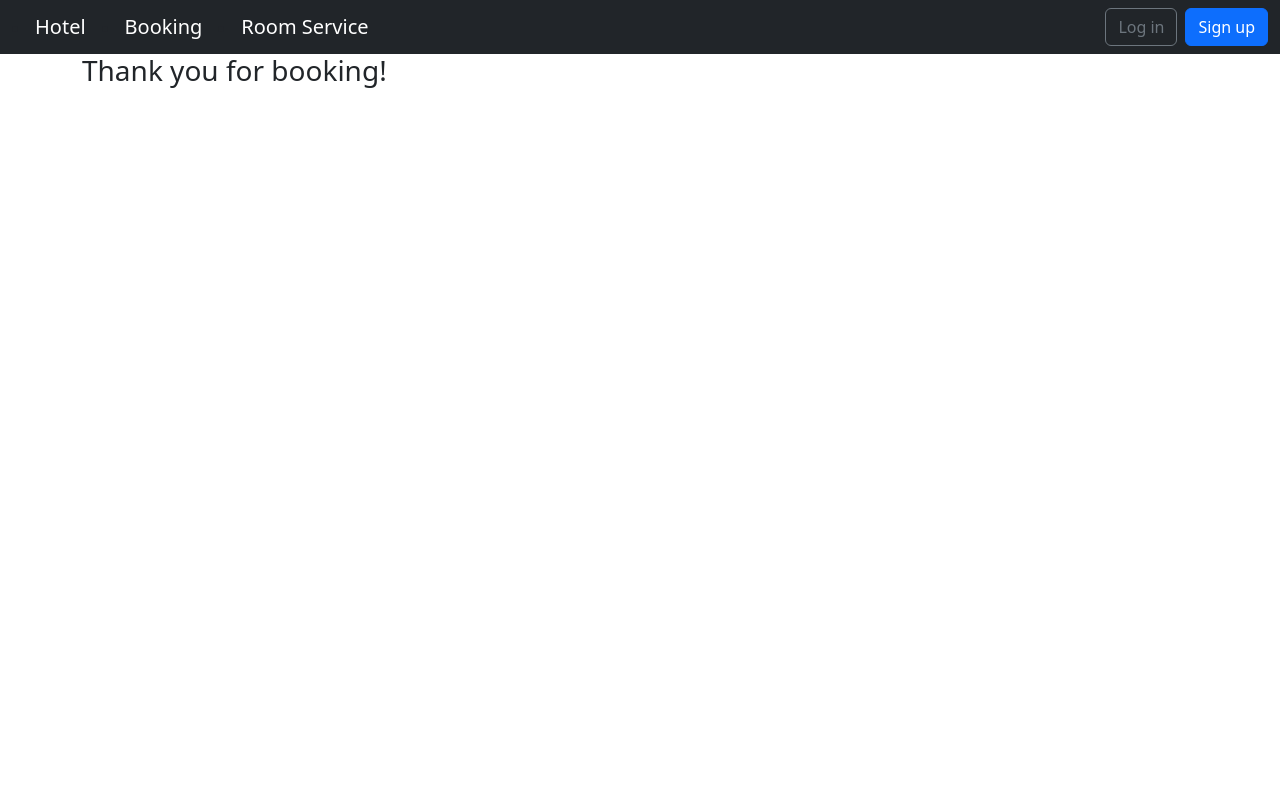
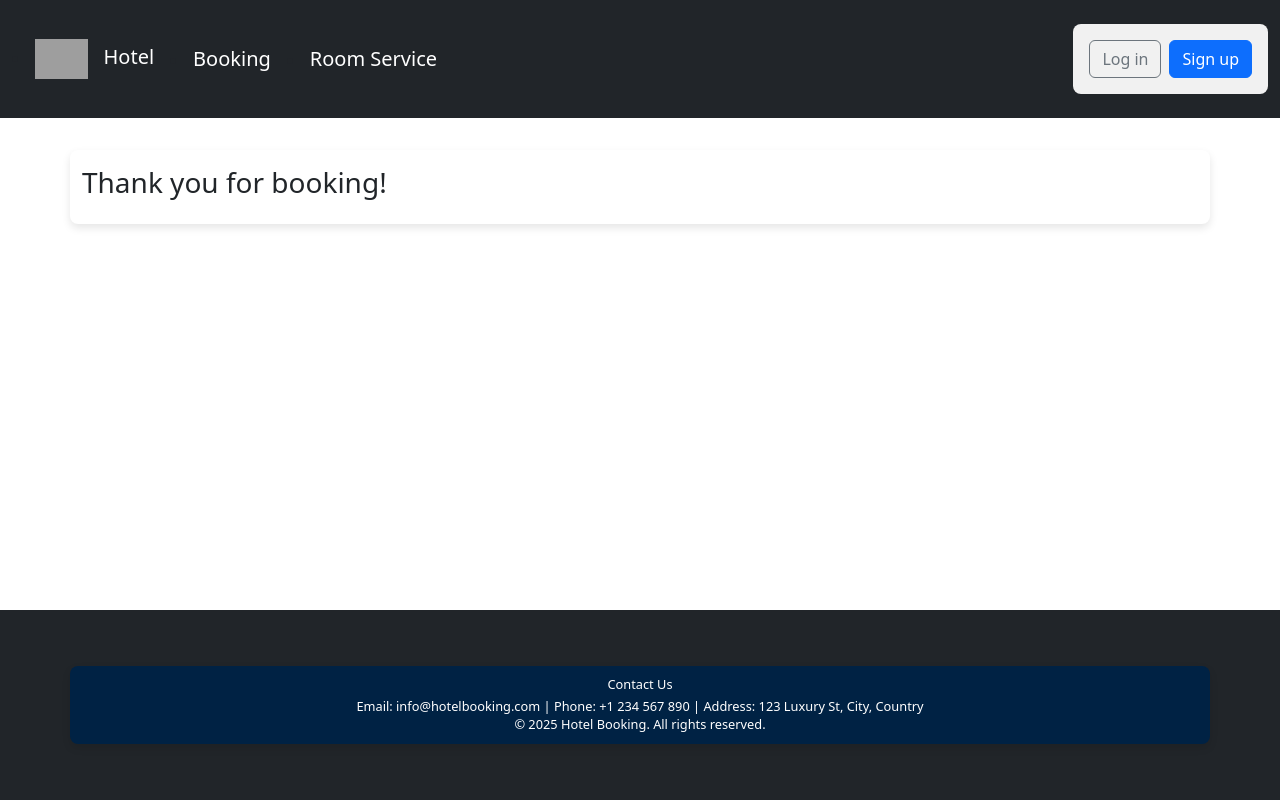
Before and after one commit to KlaudiuszZakowany/Hotel-Website, a Django app: template Booking/templates/thankyou.html in a window 1280 px wide. Run offline with Django 3.2, Linux system fonts and the light colour scheme; the template is opened without the code that fills it, so the values that code supplies are empty; grey boxes are pictures that could not be loaded.

Commit message:
added CSS

```diff
--- a/Booking/templates/thankyou.html
+++ b/Booking/templates/thankyou.html
@@ -1,6 +1,6 @@
 {% extends 'base.html' %}
 
-{% block title %}Home - My Django Site{% endblock %}
+{% block title %}Thank You{% endblock %}
 
 {% block content %}
     <h3>Thank you for booking!</h3>
--- a/Project2/settings.py
+++ b/Project2/settings.py
@@ -125,7 +125,8 @@ USE_TZ = True
 # Static files (CSS, JavaScript, Images)
 # https://docs.djangoproject.com/en/5.1/howto/static-files/
 
-STATIC_URL = 'static/'
+STATIC_URL = '/static/'
+STATICFILES_DIRS = [BASE_DIR / 'static']
 
 # Default primary key field type
 # https://docs.djangoproject.com/en/5.1/ref/settings/#default-auto-field
--- /dev/null
+++ b/static/css/styles.css
@@ -0,0 +1,223 @@
+
+* {
+    margin: 0;
+    padding: 0;
+    box-sizing: border-box;
+}
+
+body {
+    font-family: 'Arial', sans-serif;
+    line-height: 1.6;
+    color: #333;
+    background-color: #f9f9f9;
+    margin: 0;
+    padding: 0;
+}
+
+header {
+    background-color: #004080;
+    color: #fff;
+    padding: 1rem 2rem;
+    text-align: center;
+    font-size: 1.5rem;
+    font-weight: bold;
+}
+
+header a {
+    color: #fff;
+    text-decoration: none;
+    margin: 0 1rem;
+    font-size: 1rem;
+}
+
+header a:hover {
+    text-decoration: underline;
+}
+
+.container {
+    max-width: 1200px;
+    margin: 2rem auto;
+    padding: 1rem;
+    background: #fff;
+    border-radius: 8px;
+    box-shadow: 0 4px 8px rgba(0, 0, 0, 0.1);
+}
+
+h2 {
+    color: #004080;
+    margin-bottom: 1rem;
+    text-align: center;
+}
+
+form {
+    margin: 1rem 0;
+    padding: 1rem;
+    background: #f1f1f1;
+    border-radius: 8px;
+}
+
+form label {
+    display: block;
+    margin-bottom: 0.5rem;
+    font-weight: bold;
+}
+
+form input, form button {
+    width: 100%;
+    padding: 0.8rem;
+    margin-bottom: 1rem;
+    border: 1px solid #ccc;
+    border-radius: 4px;
+    font-size: 1rem;
+}
+
+form button {
+    background-color: #004080;
+    color: #fff;
+    border: none;
+    cursor: pointer;
+    font-weight: bold;
+}
+
+form button:hover {
+    background-color: #003366;
+}
+
+ul {
+    list-style: none;
+    padding: 0;
+}
+
+ul li {
+    background: #ffffff;
+    margin: 1rem 0;
+    padding: 1rem;
+    border-radius: 8px;
+    display: flex;
+    align-items: center;
+    justify-content: space-between;
+    box-shadow: 0 2px 4px rgba(0, 0, 0, 0.1);
+}
+
+ul li img {
+    max-width: 100px;
+    border-radius: 8px;
+    margin-right: 1rem;
+}
+
+ul li a {
+    color: #004080;
+    font-weight: bold;
+    text-decoration: none;
+}
+
+ul li a:hover {
+    text-decoration: underline;
+}
+
+footer {
+    background-color: #004080;
+    color: #fff;
+    text-align: center;
+    padding: 1rem 0;
+    margin-top: 2rem;
+    font-size: 0.9rem;
+}
+
+@media (max-width: 768px) {
+    ul li {
+        flex-direction: column;
+        text-align: center;
+    }
+
+    ul li img {
+        margin: 0 auto 1rem;
+    }
+
+    form input, form button {
+        width: 100%;
+    }
+}
+
+.btn-primary {
+    background-color: #004080;
+    border-color: #004080;
+}
+
+.btn-primary:hover {
+    background-color: #003366;
+    border-color: #003366;
+}
+
+.dropdown-menu {
+    background-color: #004080;
+    border: none;
+    border-radius: 8px;
+    box-shadow: 0 4px 8px rgba(0, 0, 0, 0.1);
+}
+
+.dropdown-item {
+    color: #fff;
+    padding: 10px 15px;
+}
+
+.dropdown-item:hover {
+    background-color: #003366;
+    color: #fff;
+}
+
+/* Home Page Styling */
+h1 {
+    color: #004080;
+    font-weight: bold;
+}
+
+.lead {
+    font-size: 1.25rem;
+    color: #555;
+}
+
+.img-fluid {
+    max-width: 100%;
+    height: auto;
+}
+
+.row img {
+    border: 2px solid #ddd;
+    transition: transform 0.3s ease;
+}
+
+.row img:hover {
+    transform: scale(1.05);
+}
+
+
+footer {
+    color: #fff;
+    text-align: center;
+    padding: 10px 0;
+    font-size: 0.8rem;
+    position: fixed;
+    bottom: 0;
+    width: 100%;
+}
+
+footer .container {
+    background-color: #002244; /* Even darker color for the container inside the footer */
+    padding: 10px;
+    border-radius: 8px; /* Optional: Add rounded corners */
+}
+
+footer p {
+    margin: 0;
+    line-height: 1.4;
+}
+
+footer a {
+    color: #fff;
+    text-decoration: none;
+}
+
+footer a:hover {
+    text-decoration: underline;
+}
--- a/templates/base.html
+++ b/templates/base.html
@@ -2,11 +2,10 @@
 <!DOCTYPE html>
 <html lang="en">
   <head>
-    <!-- Required meta tags -->
     <meta charset="utf-8" />
     <meta name="viewport" content="width=device-width, initial-scale=1" />
     <title>{% block title %} Hotel {% endblock title %}</title>
-    <!-- Bootstrap CSS -->
+    <link rel="stylesheet" href="{% static 'css/styles.css' %}">
     <link
       href="https://cdn.jsdelivr.net/npm/bootstrap@5.3.3/dist/css/bootstrap.min.css"
       rel="stylesheet"
@@ -19,7 +18,9 @@
     <nav class="navbar navbar-expand-lg navbar-dark bg-dark">
       <div class="container-fluid">
         <li class="nav-item">
-            <a class="navbar-brand" href="{% url 'home' %}">Hotel</a>
+            <a class="navbar-brand" href="{% url 'home' %}">
+              <img src="{% static 'images/logo.png' %}" alt="Hotel Logo" style="height: 40px; margin-right: 10px;">
+              Hotel</a>
         </li>
         <li class="nav-item">
             <a class="navbar-brand" href="{% url 'search_rooms' %}">Booking</a>
@@ -33,30 +34,25 @@
         </button>
         <div class="collapse navbar-collapse" id="navbarSupportedContent">
           <ul class="navbar-nav me-auto mb-2 mb-lg-0">
-            <li class="nav-item">
-            </li>
           </ul>
-          <div class="mr-auto">
+
+
+          <div class="dropdown">
             {% if user.is_authenticated %}
-            <ul class="navbar-nav">
-              <li class="nav-item dropdown">
-                <a class="nav-link dropdown-toggle" href="#" role="button" data-bs-toggle="dropdown" aria-expanded="false"> {{ user.username }} </a>
-                <ul class="dropdown-menu dropdown-menu-end">
-                  <li><a class="dropdown-item" href="{% url 'password_change' %}">Change password</a></li>
-                  <li> <hr class="dropdown-divider" /></li>
-                  <li><a class="dropdown-item" href="{% url 'active_bookings' %}">Active Bookings</a></li>
-                  <li> <hr class="dropdown-divider" /></li>
-                  <li>
-                    <form method="post" action="{% url 'logout' %}" style="display: inline">
-                      {% csrf_token %}
-                      <a href="#" onclick="event.preventDefault(); this.closest('form').submit();"
-                        class="dropdown-item" style="color: black; cursor: pointer">Logout</a>
-                    </form>
-                  </li>
-                </ul>
-              </li>
+            <button class="btn btn-primary dropdown-toggle" type="button" id="dropdownMenuButton" data-bs-toggle="dropdown" aria-expanded="false">
+              {{ user.username }}
+            </button>
+            <ul class="dropdown-menu dropdown-menu-end" aria-labelledby="dropdownMenuButton">
+                <li><a class="dropdown-item" href="{% url 'password_change' %}">Change password</a></li>
+                <li><a class="dropdown-item" href="{% url 'active_bookings' %}">Active Bookings</a></li>
+                <li><form method="post" action="{% url 'logout' %}" style="display: inline">
+                  {% csrf_token %}
+                  <a href="#" onclick="event.preventDefault(); this.closest('form').submit();"
+                    class="dropdown-item" style="color: black; cursor: pointer">Logout</a>
+                </form></li>
             </ul>
           </div>
+
           {%else%}
           <div class="mr-auto">
             <form class="form d-flex">
@@ -75,7 +71,13 @@
     <main>
       <div class="container">{% block content %} {% endblock content %}</div>
     </main>
-    <!-- Bootstrap JavaScript Bundle -->
+    <footer class="bg-dark text-white text-center py-4">
+      <div class="container">
+          <p class="mb-1">Contact Us</p>
+          <p>Email: info@hotelbooking.com | Phone: +1 234 567 890 | Address: 123 Luxury St, City, Country</p>
+          <p>&copy; 2025 Hotel Booking. All rights reserved.</p>
+      </div>
+  </footer>
     <script
       src="https://cdn.jsdelivr.net/npm/bootstrap@5.3.3/dist/js/bootstrap.bundle.min.js"
       integrity="sha384-
@@ -85,5 +87,6 @@
     {% block javascript %}
     <script src="{% static 'js/base.js' %}"></script>
     {% endblock javascript%}
+
   </body>
 </html>
```
Also changed, not shown: Booking/templates/active_bookings.html (+20 -14 lines), Booking/templates/search_rooms.html (+21 -15 lines), Booking/views.py (+12 -1 lines), Pages/templates/home.html (+23 -1 lines), db.sqlite3.
